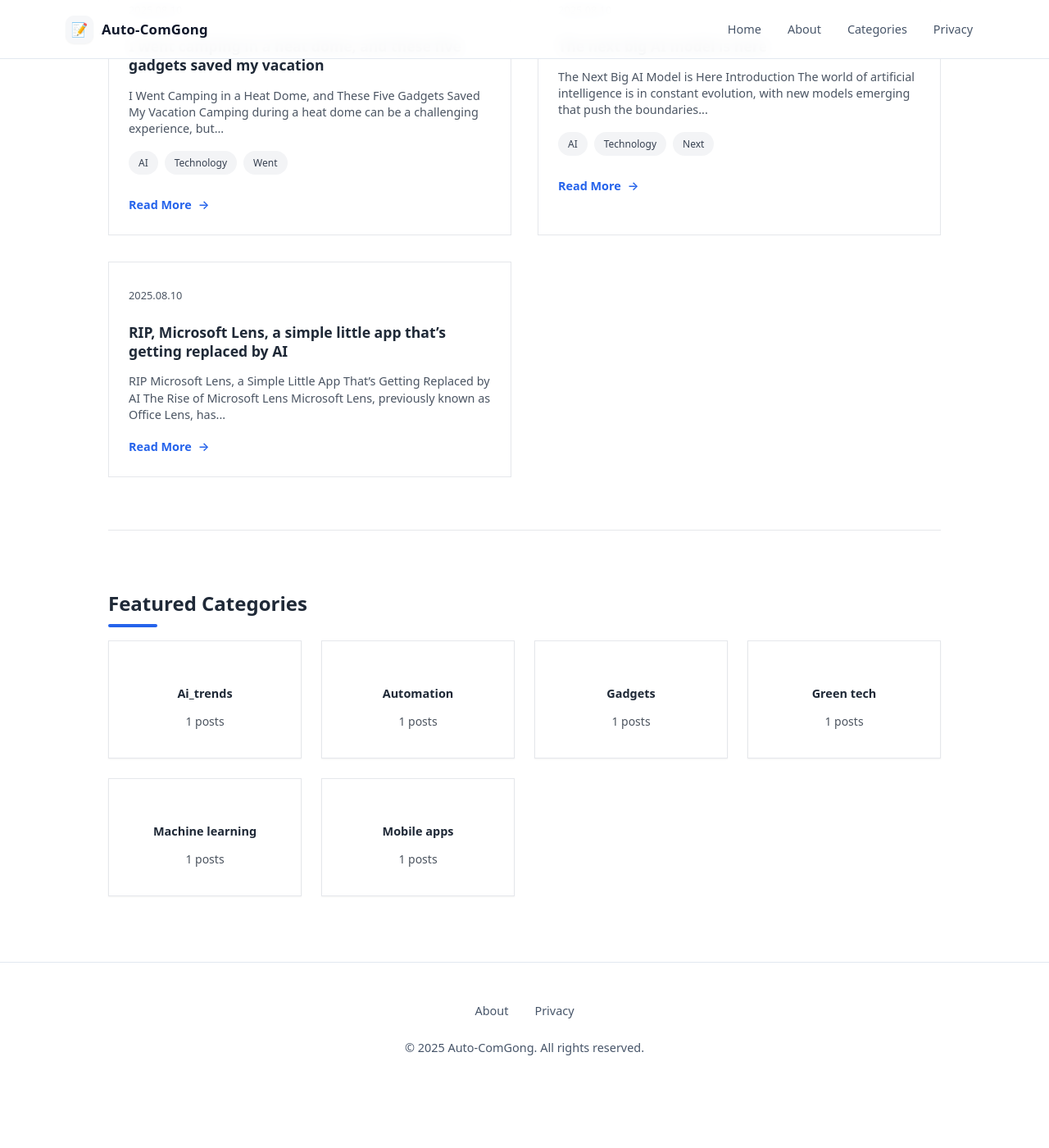
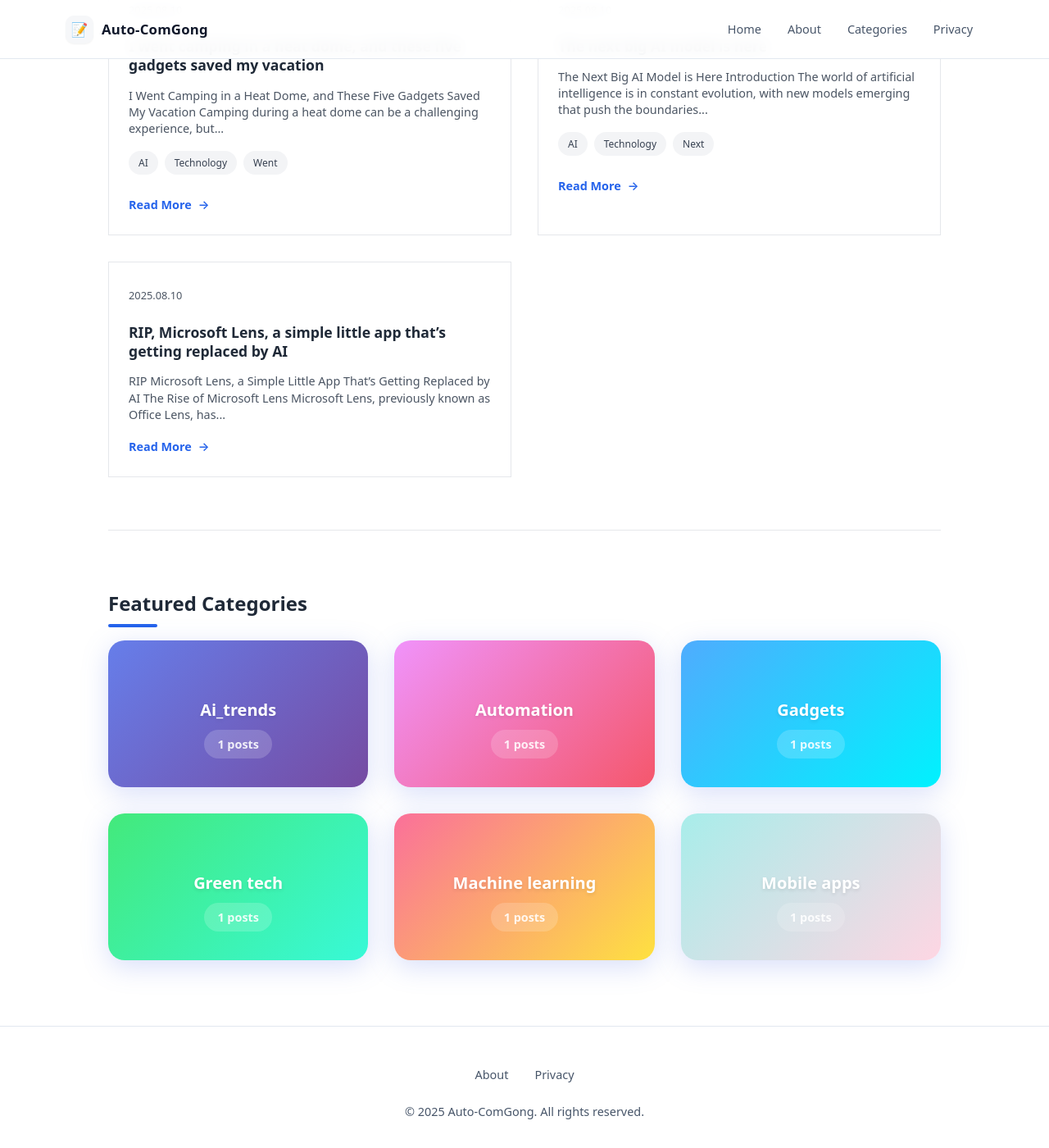
Before and after one commit to grayson1999/AutoBlog-Pipe, a Jekyll site: the page built from site/index.html, in a window 1280 px wide and 1400 px high, scrolled down 906 px. Shown: the whole window at 82% size. Built offline with Jekyll 4.4.1, drawn with Linux system fonts in a browser that asks for light colours; before the commit the page ends 2229 px from its top, so only the background shows below that.

Commit message:
feat: 카테고리 URL 이중 지원 및 Featured Categories 디자인 완전 개선
- 카테고리 URL 이중 매핑: /ai-trends 와 /ai_trends 모두 지원
- Jekyll 플러그인으로 언더스코어/하이픈 버전 자동 생성
- Featured Categories 완전 리디자인:
  * 각 카테고리별 고유한 그라데이션 색상 적용
  * 둥근 모서리 (20px) 및 3D 효과 추가
  * 호버 시 확대/부상 애니메이션
  * 백드롭 필터 및 반투명 효과로 모던한 디자인
  * 가독성 대폭 향상 (흰색 텍스트 + 그라데이션 배경)
- 반응형 디자인 최적화 및 모바일 친화적 레이아웃

🤖 Generated with [Claude Code](https://claude.ai/code)

Co-Authored-By: Claude <noreply@anthropic.com>

```diff
--- a/site/_plugins/category_generator.rb
+++ b/site/_plugins/category_generator.rb
@@ -9,9 +9,17 @@ module Jekyll
       dir = site.config['category_dir'] || 'category'
 
       site.categories.each_key do |category|
-        category_slug = category.downcase.gsub(/\s+/, '-').gsub(/[^\w-]/, '')
+        # Create pages for both underscore and hyphen versions
+        category_underscore = category.downcase.gsub(/\s+/, '_').gsub(/[^\w_]/, '')
+        category_hyphen = category.downcase.gsub(/[\s_]+/, '-').gsub(/[^\w-]/, '')
 
-        site.pages << CategoryPage.new(site, site.source, File.join(dir, category_slug), category)
+        # Create underscore version (for existing URLs)
+        site.pages << CategoryPage.new(site, site.source, File.join(dir, category_underscore), category)
+
+        # Create hyphen version (for new URLs) if different
+        if category_underscore != category_hyphen
+          site.pages << CategoryPage.new(site, site.source, File.join(dir, category_hyphen), category)
+        end
       end
     end
   end
--- a/site/index.html
+++ b/site/index.html
@@ -290,37 +290,67 @@ title: "Home"
 
 .categories-grid {
     display: grid;
-    grid-template-columns: repeat(auto-fill, minmax(200px, 1fr));
-    gap: 1.5rem;
+    grid-template-columns: repeat(auto-fill, minmax(240px, 1fr));
+    gap: 2rem;
 }
 
 .category-card {
-    background: white;
-    padding: 2rem 1.5rem;
-    border-radius: var(--radius-lg);
+    background: linear-gradient(135deg, #667eea 0%, #764ba2 100%);
+    padding: 2.5rem 2rem;
+    border-radius: 20px;
     text-decoration: none;
-    color: var(--gray-800);
-    border: 1px solid var(--gray-200);
-    transition: all 0.3s ease;
+    color: white;
+    border: none;
+    transition: all 0.4s cubic-bezier(0.4, 0, 0.2, 1);
     text-align: center;
-    box-shadow: var(--shadow-sm);
+    box-shadow: 0 8px 32px rgba(102, 126, 234, 0.25);
+    position: relative;
+    overflow: hidden;
+}
+
+.category-card::before {
+    content: '';
+    position: absolute;
+    top: 0;
+    left: 0;
+    right: 0;
+    bottom: 0;
+    background: linear-gradient(135deg, rgba(255,255,255,0.1) 0%, rgba(255,255,255,0.05) 100%);
+    opacity: 0;
+    transition: opacity 0.3s ease;
+}
+
+.category-card:hover::before {
+    opacity: 1;
 }
 
 .category-card:hover {
-    background: var(--primary);
-    color: white;
-    transform: translateY(-4px);
-    box-shadow: var(--shadow-md);
+    transform: translateY(-8px) scale(1.02);
+    box-shadow: 0 16px 48px rgba(102, 126, 234, 0.4);
 }
 
+.category-card:nth-child(1) { background: linear-gradient(135deg, #667eea 0%, #764ba2 100%); }
+.category-card:nth-child(2) { background: linear-gradient(135deg, #f093fb 0%, #f5576c 100%); }
+.category-card:nth-child(3) { background: linear-gradient(135deg, #4facfe 0%, #00f2fe 100%); }
+.category-card:nth-child(4) { background: linear-gradient(135deg, #43e97b 0%, #38f9d7 100%); }
+.category-card:nth-child(5) { background: linear-gradient(135deg, #fa709a 0%, #fee140 100%); }
+.category-card:nth-child(6) { background: linear-gradient(135deg, #a8edea 0%, #fed6e3 100%); }
+
 .category-card h4 {
-    font-weight: 600;
-    margin-bottom: 0.5rem;
+    font-weight: 700;
+    margin-bottom: 0.75rem;
+    font-size: 1.25rem;
+    text-shadow: 0 2px 4px rgba(0,0,0,0.1);
 }
 
 .post-count {
-    font-size: 0.875rem;
-    opacity: 0.8;
+    font-size: 0.9rem;
+    opacity: 0.9;
+    background: rgba(255,255,255,0.2);
+    padding: 0.5rem 1rem;
+    border-radius: 20px;
+    font-weight: 600;
+    backdrop-filter: blur(10px);
 }
 
 /* Pagination */
@@ -397,8 +427,12 @@ title: "Home"
     }
 
     .categories-grid {
-        grid-template-columns: repeat(auto-fill, minmax(150px, 1fr));
-        gap: 1rem;
+        grid-template-columns: repeat(auto-fill, minmax(200px, 1fr));
+        gap: 1.5rem;
+    }
+
+    .category-card {
+        padding: 2rem 1.5rem;
     }
 
     .section-title {
```
